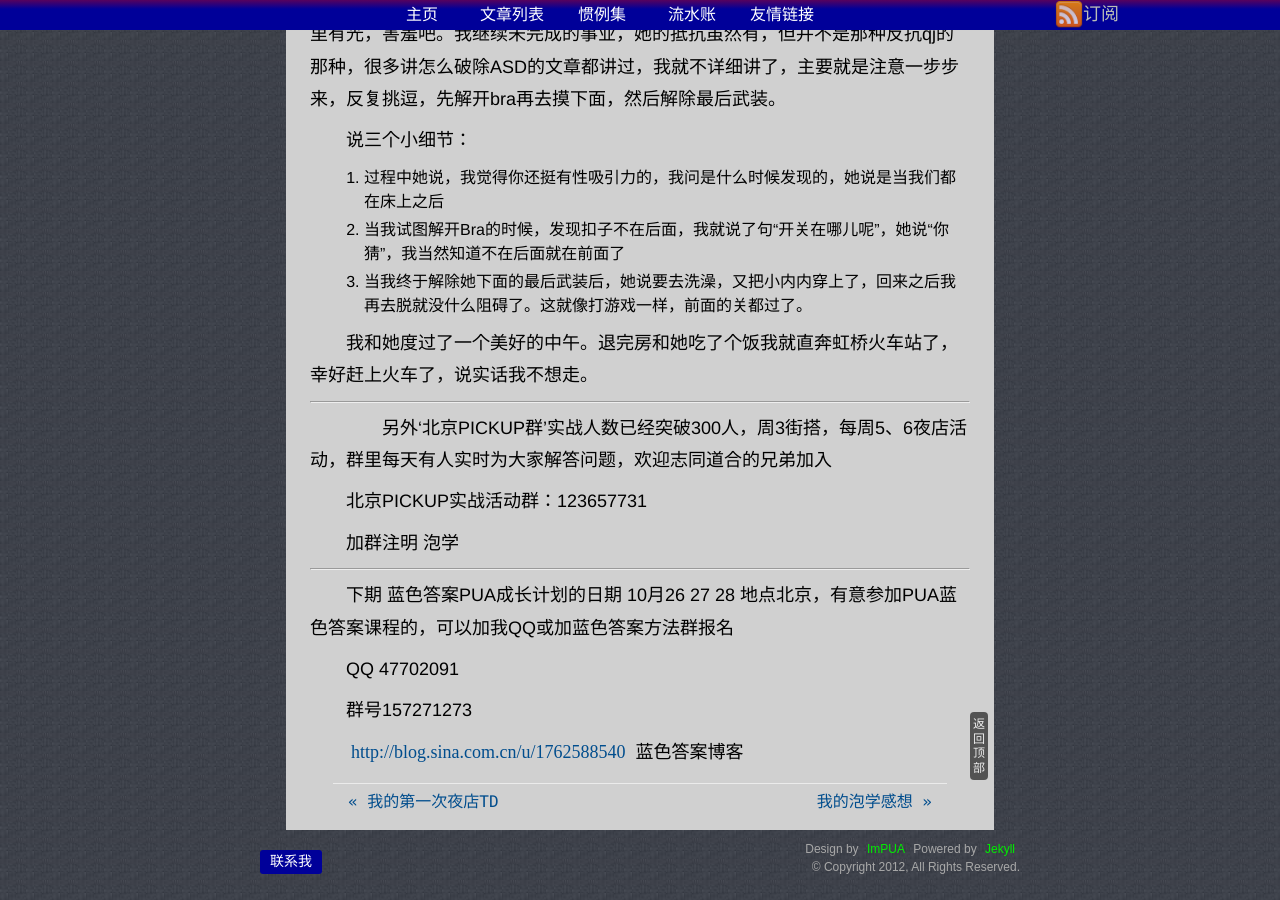
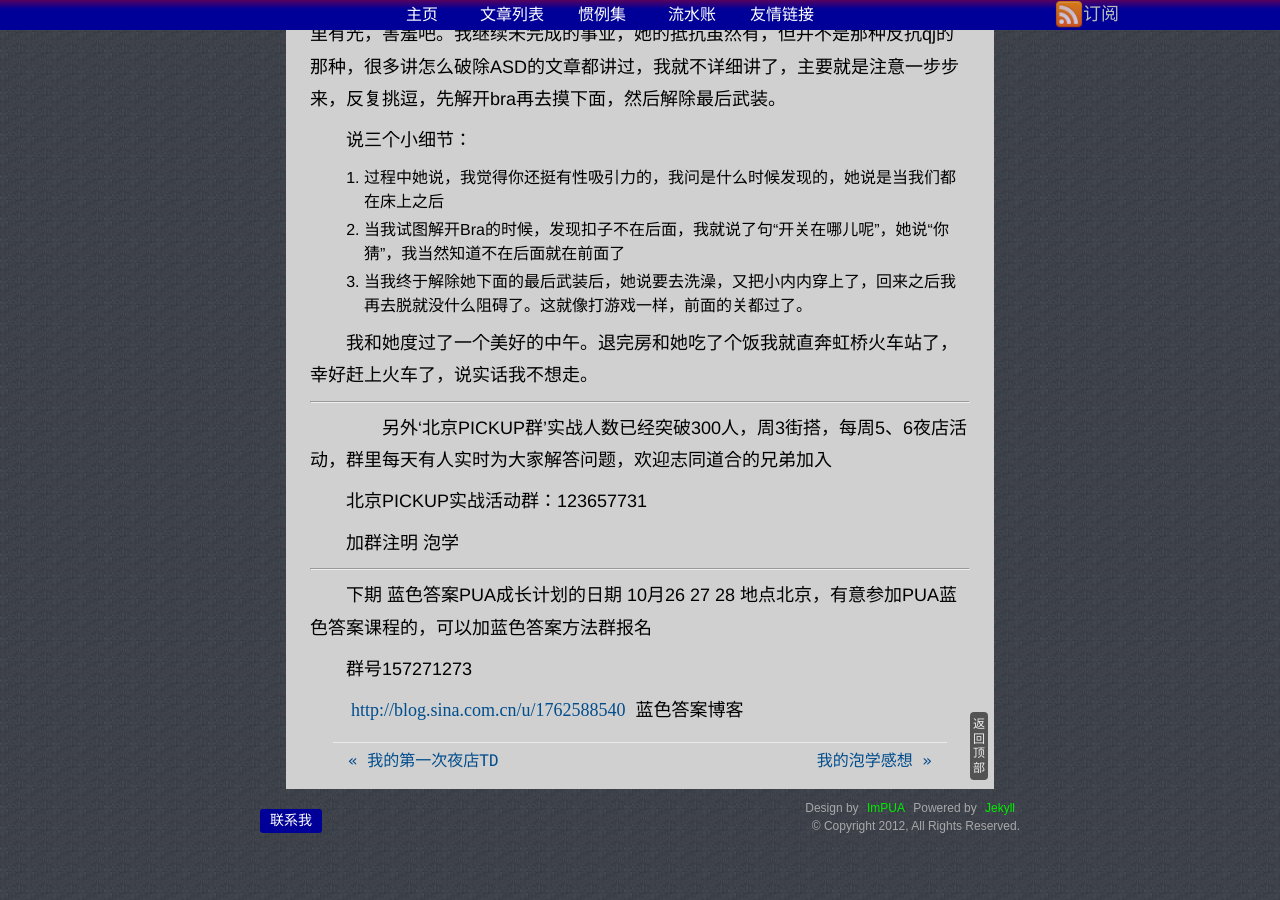
Before and after one commit to pua/pua.github.com, a Jekyll site: the page built from _posts/2012-10-15-love-in-shanghai.md, in a window 1280 px wide and 900 px high, scrolled down 7032 px. Built offline with Jekyll 4.4.1, drawn with Linux system fonts in a browser that asks for light colours; Markdown is read by kramdown in place of the engine named in the settings; comment, search, counter and statistics services are not loaded; after the commit the page ends 7891 px from its top, so only the background shows below that.

Commit message:
Update 2012-10-15-love-in-shanghai.md

```diff
--- a/_posts/2012-10-15-love-in-shanghai.md
+++ b/_posts/2012-10-15-love-in-shanghai.md
@@ -175,9 +175,7 @@
 ----------------------------------------------------------------------------------------------------------
 
 
-下期 蓝色答案PUA成长计划的日期 10月26 27 28 地点北京，有意参加PUA蓝色答案课程的，可以加我QQ或加蓝色答案方法群报名
-
-QQ 47702091
+下期 蓝色答案PUA成长计划的日期 10月26 27 28 地点北京，有意参加PUA蓝色答案课程的，可以加蓝色答案方法群报名
 
 群号157271273
 
```
